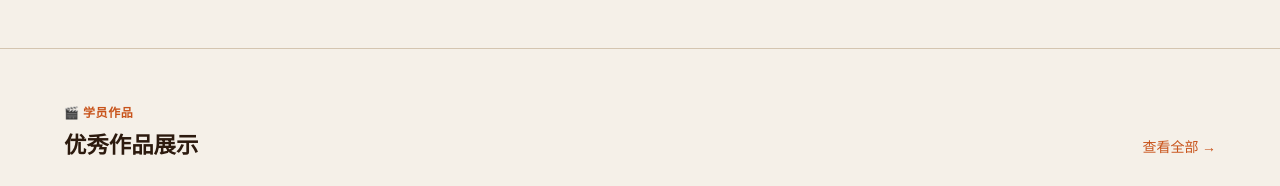
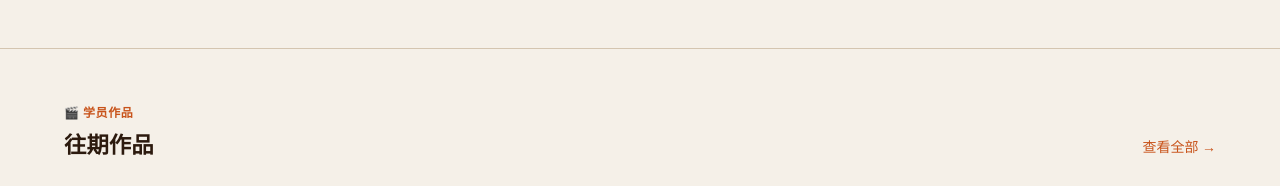
Before and after one commit to huangyiabc120/cafeclam-blog, a Next.js app: page / in a window 1280 px wide. Shown: the part 940-1126 px from the top of the page. Built offline with nearby package versions, Linux system fonts and the light colour scheme; a web font is replaced by a local one.

Commit message:
fix: 优秀作品改为往期作品

```diff
--- a/app/page.js
+++ b/app/page.js
@@ -61,7 +61,7 @@ export default function Home() {
           <div className={styles.worksHeader}>
             <div className={styles.worksTitle}>
               <span className={styles.worksEyebrow}>🎬 学员作品</span>
-              <h2>优秀作品展示</h2>
+              <h2>往期作品</h2>
             </div>
             <Link href="/works" className={styles.worksMore}>
               查看全部 →
```
